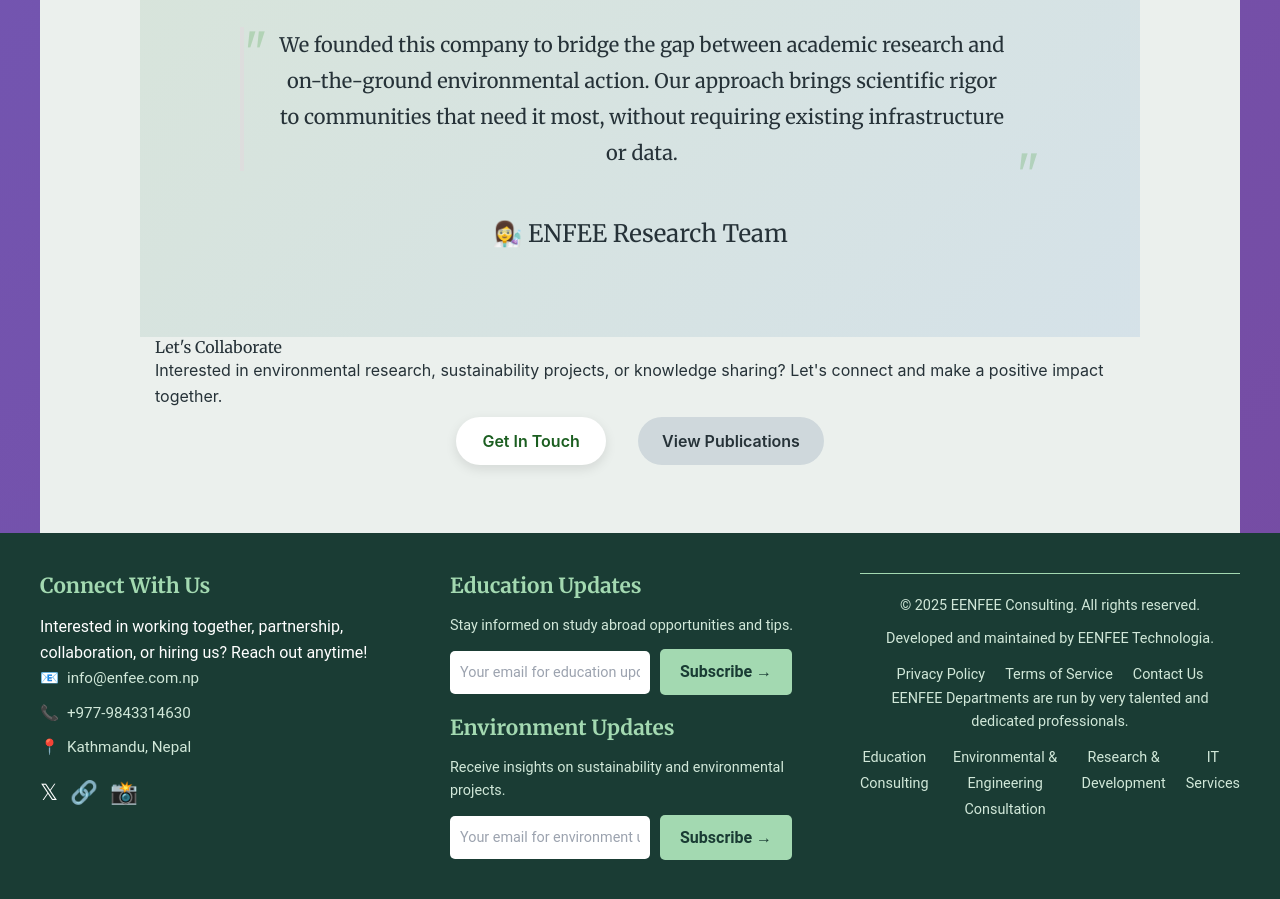
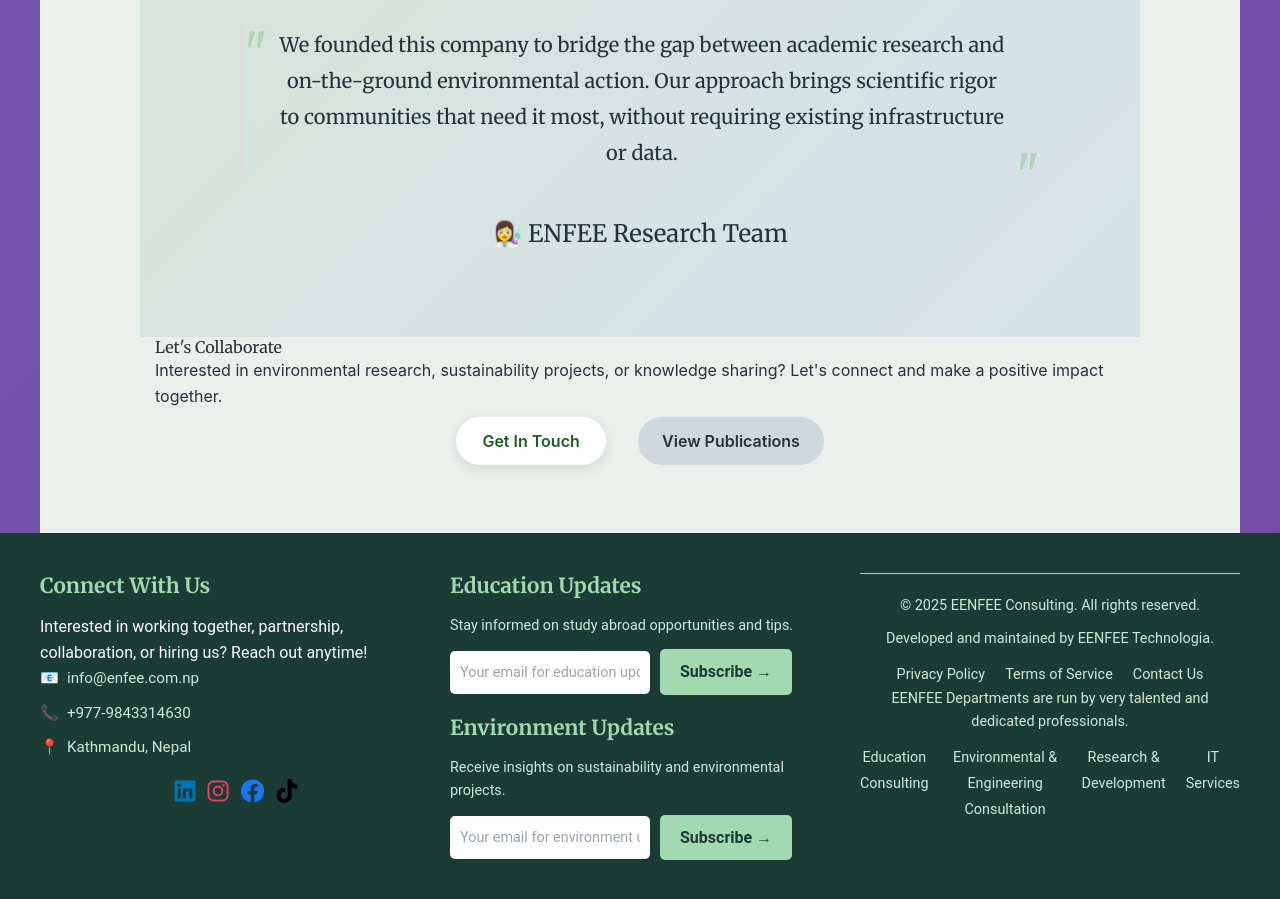
Before and after one commit to eenfee/eenfee.github.io, a Jekyll site: the page built from index.html, in a window 1280 px wide and 900 px high, scrolled down 9413 px. Built offline with Jekyll 4.4.1, drawn with Linux system fonts in a browser that asks for light colours; nearby versions of some CDN libraries; some web fonts are replaced.

Commit message:
footer social logo

```diff
--- a/_includes/footer.html
+++ b/_includes/footer.html
@@ -11,11 +11,23 @@
         <li><span>📞</span> <a href="tel:+9779843314630">+977-9843314630</a></li>
         <li><span>📍</span> Kathmandu, Nepal</li>
       </ul>
-      <div class="footer-social">
-        <a href="https://x.com/" target="_blank" aria-label="X Platform"><span>𝕏</span></a>
-        <a href="https://linkedin.com/company/" target="_blank" aria-label="LinkedIn"><span>🔗</span></a>
-        <a href="https://instagram.com/" target="_blank" aria-label="Instagram"><span>📸</span></a>
-      </div>
+      <div class="footer-social" style="display:flex; gap:12px; align-items:center; justify-content:center;">
+      <a href="https://x.com/x_eenfee" target="_blank" aria-label="X (Twitter)">
+        <i class="fa-brands fa-x-twitter" style="font-size:1.5rem;"></i>
+      </a>
+      <a href="https://www.linkedin.com/in/eenfee" target="_blank" aria-label="LinkedIn">
+        <i class="fa-brands fa-linkedin" style="font-size:1.5rem; color:#0077b5;"></i>
+      </a>
+      <a href="https://www.instagram.com/eenfee_official/" target="_blank" aria-label="Instagram">
+        <i class="fa-brands fa-instagram" style="font-size:1.5rem; color:#e4405f;"></i>
+      </a>
+      <a href="https://www.facebook.com/profile.php?id=61582291474235" target="_blank" aria-label="Facebook">
+        <i class="fa-brands fa-facebook" style="font-size:1.5rem; color:#1877f2;"></i>
+      </a>
+      <a href="https://www.tiktok.com/@eenfee_official" target="_blank" aria-label="TikTok">
+        <i class="fa-brands fa-tiktok" style="font-size:1.5rem; color:#000000;"></i>
+      </a>
+    </div>
     </div>
 
     <!-- Newsletter Subscriptions -->
```
